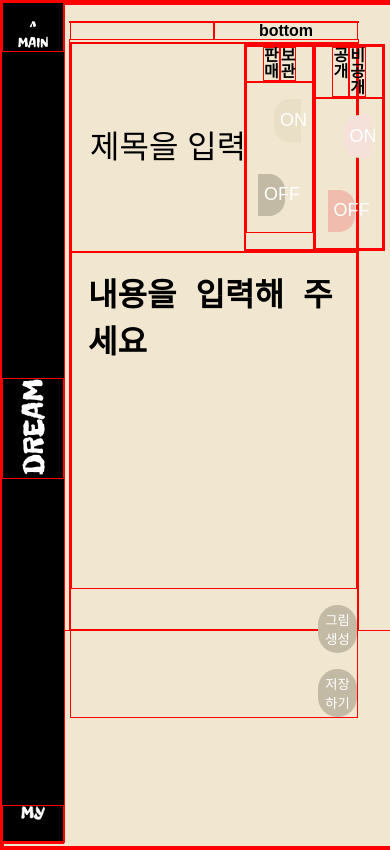
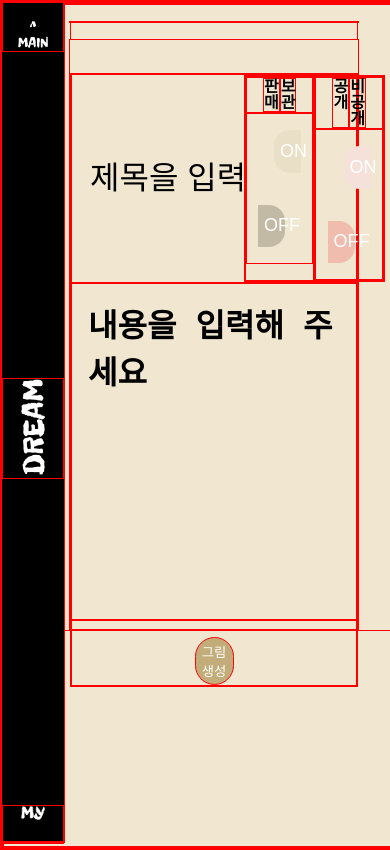
Before and after one commit to SMin1620/IN_A_DREAM, a React (Create React App) app in the folder front/: page /CreateDreamDiary in a window 390 px wide. Built offline with nearby package versions, Linux system fonts and the light colour scheme; a web font is replaced by a local one.

Commit message:
feat: 일기 생성 및 다시생성 버튼 수정 및 저장하기 버튼 만듦

```diff
--- a/front/src/components/common/Toggle.tsx
+++ b/front/src/components/common/Toggle.tsx
@@ -15,6 +15,7 @@ const Button = S.button`
   text-align: center;
   border: none;
   margin: 1rem 0;
+  cursor: pointer;
 
   @media (max-width:1024px) {
     width:7vw;
--- a/front/src/components/features/CreateDreamDiary/CreateDreamDiaryForm.css
+++ b/front/src/components/features/CreateDreamDiary/CreateDreamDiaryForm.css
@@ -69,8 +69,9 @@
   display: none;
 }
 
-.create-dream-diary-form > button {
-  background-color: #c3baa5;
+.create-diary-form-button {
+  background-color: #c2ac79;
+  margin: 0 1rem;
   color: white;
   width: 10vw;
   height: 3rem;
@@ -78,10 +79,11 @@
   border: none;
   border-radius: 2.4rem;
   align-self: flex-end;
+  cursor: pointer;
 }
 
-.create-dream-diary-form > button:active {
-  background-color: #c9c5bb;
+.create-diary-form-button:active {
+  background-color: #c3baa5;
 }
 
 @media (max-width: 1024px) {
--- a/front/src/components/features/CreateDreamDiary/CreateDreamDiaryForm.tsx
+++ b/front/src/components/features/CreateDreamDiary/CreateDreamDiaryForm.tsx
@@ -3,6 +3,7 @@ import Toggle from "../../common/Toggle";
 import "./CreateDreamDiaryForm.css";
 import useKarlo from "../../../hooks/useKarlo";
 import Label from "./../../common/Label";
+import Swal from "sweetalert2";
 
 interface OwnProps {
   setDiaryImage: (value: boolean) => void;
@@ -11,7 +12,7 @@ interface OwnProps {
 
 const CreateDreamDiaryForm = ({ setDiaryImage, setImageUrl }: OwnProps) => {
   const [clicked, setClicked] = useState<boolean>(false);
-  const [mainText, setMainText] = useState<string>("");
+  const [mainText, setMainText] = useState<string | null>();
   const { imageUrl, fetchData } = useKarlo();
   const [sell, setSell] = useState<boolean>(false);
   const [isPublic, setIsPublic] = useState<boolean>(false);
@@ -26,9 +27,17 @@ const CreateDreamDiaryForm = ({ setDiaryImage, setImageUrl }: OwnProps) => {
 
   const handleCreateImage = () => {
     // 로직처리 후 다이어리 이미지 넣어주기
+    if (mainText) {
       fetchData(mainText).then(setImageUrl);
       setDiaryImage(true);
       setClicked(true);
+    } else {
+      Swal.fire({
+        icon: "error",
+        title: "그림생성에 실패하였습니다!",
+        text: "내용을 입력후 다시 시도해 주세요!",
+      });
+    }
   };
 
   const postDiary = () => {
@@ -70,13 +79,28 @@ const CreateDreamDiaryForm = ({ setDiaryImage, setImageUrl }: OwnProps) => {
         className="create-dream-diary-form-textarea"
         placeholder="내용을 입력해 주세요"
       />
+      <div className="create-dream-diary-form-button-box">
+        {clicked ? (
+          <div>
             <button
-        className={`create-diary-form-button`}
+              className="create-diary-form-button"
+              onClick={handleCreateImage}
+            >
+              다시생성
+            </button>
+            <button className="create-diary-form-button" onClick={postDiary}>
+              저장하기
+            </button>
+          </div>
+        ) : (
+          <button
+            className="create-diary-form-button"
             onClick={handleCreateImage}
           >
             그림생성
           </button>
-      <button onClick={postDiary}>저장하기</button>
+        )}
+      </div>
     </div>
   );
 };
--- a/front/src/pages/CreateDreamDiaryPage.tsx
+++ b/front/src/pages/CreateDreamDiaryPage.tsx
@@ -20,7 +20,6 @@ const CreateDreamDiaryPage = () => {
           <div className="create-dream-diary-left-top">
             {imageUrl && <img src={imageUrl} alt="diagram" />}
           </div>
-          <div className="create-dream-diary-left-bottom">bottom</div>
         </div>
 
         <div className="create-dream-diary-right">
--- a/front/src/pages/styles/CreateDreamDiaryPage.css
+++ b/front/src/pages/styles/CreateDreamDiaryPage.css
@@ -29,19 +29,15 @@
 }
 
 .create-dream-diary-left-top {
-  height: 50vh;
+  height: 100vh;
 }
 
 .create-dream-diary-left-top > img {
-  width: 100%;
-  height: 100%;
+  width: 80%;
+  height: 80%;
   object-fit: contain;
   padding: 1rem;
   border-radius: 2.4rem;
-}
-
-.create-dream-diary-left-bottom {
-  height: 50vh;
 }
 
 .create-dream-diary-right {
@@ -92,11 +88,12 @@
 
   .create-dream-diary-left-top {
     height: 30vh;
-    width: 50%;
+    width: 100%;
   }
 
-  .create-dream-diary-left-bottom {
-    height: 30vh;
-    width: 50%;
+  .create-dream-diary-left-top > img {
+    width: 100%;
+    height: 100%;
+    object-fit: contain;
   }
 }
```
Lines whose indentation alone changed are shown as unchanged.
